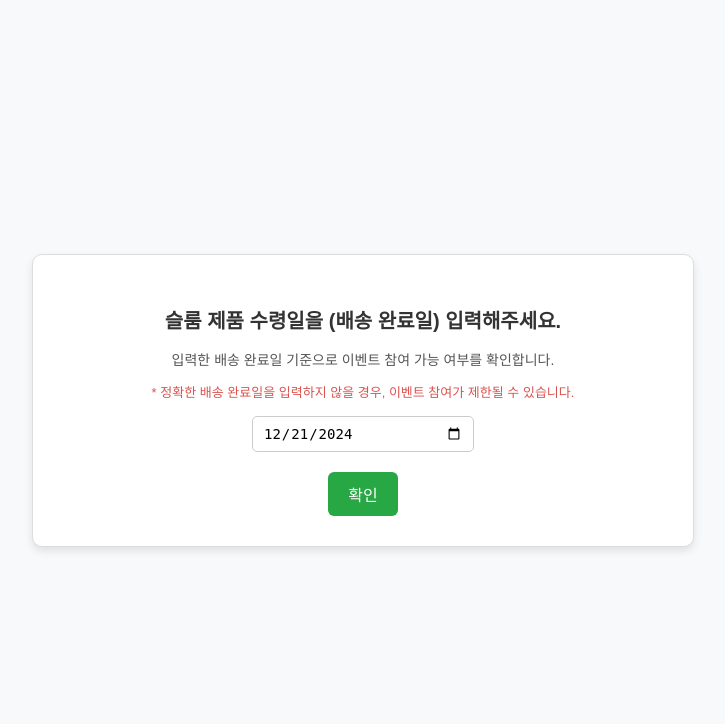
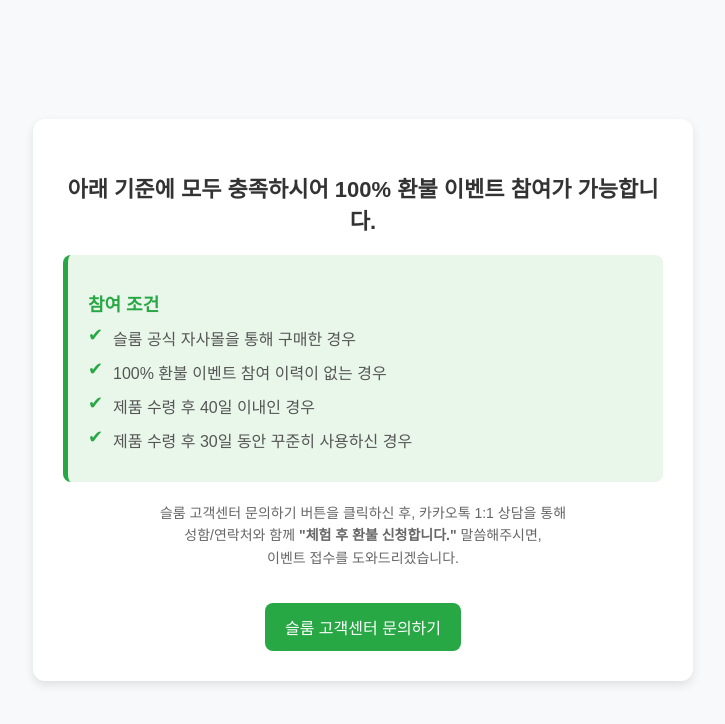
Before and after one commit to sdefgbhnjmj/100_percent_refund_page, a Flask app: page /result in a window 1280 px wide. Shown: the top 724 px of the page, without its empty margins (277-1002 px from the left). Run offline with Flask 2, Linux system fonts and the light colour scheme.

Commit message:
Initial commit

```diff
--- a/templates/result.html
+++ b/templates/result.html
@@ -18,59 +18,73 @@
         .container {
             background-color: white;
             padding: 30px;
-            border: 1px solid #ddd;
-            border-radius: 10px;
+            border: none;
+            border-radius: 12px;
             max-width: 600px;
             width: 100%;
-            box-shadow: 0 4px 8px rgba(0, 0, 0, 0.1);
+            box-shadow: 0 4px 10px rgba(0, 0, 0, 0.1);
             text-align: center;
         }
         .title {
-            font-size: 20px;
+            font-size: 22px;
             font-weight: bold;
             color: #333;
-            margin-bottom: 15px;
+            margin-bottom: 20px;
         }
-        .subtitle {
-            font-size: 14px;
+        .highlight {
+            background-color: #e9f7ea;
+            border-left: 5px solid #28a745;
+            padding: 20px;
+            border-radius: 8px;
+            margin: 20px 0;
+            text-align: left;
+        }
+        .highlight h2 {
+            font-size: 18px;
+            color: #28a745;
+            margin-bottom: 10px;
+            font-weight: bold;
+        }
+        .highlight ul {
+            list-style: none;
+            padding: 0;
+            margin: 0;
+        }
+        .highlight li {
+            font-size: 16px;
             color: #555;
             margin-bottom: 10px;
+            padding-left: 25px;
+            position: relative;
         }
-        .alert {
-            font-size: 13px;
-            color: #d9534f; /* 빨간색 경고 텍스트 */
-            margin-bottom: 15px;
+        .highlight li::before {
+            content: "✔";
+            color: #28a745;
+            position: absolute;
+            left: 0;
+            font-size: 18px;
+            line-height: 1;
         }
-        .date-input {
-            display: flex;
-            justify-content: center;
-            align-items: center;
-            margin-bottom: 20px;
-        }
-        input[type="date"] {
-            width: 200px;
-            padding: 8px 10px;
+        .note {
             font-size: 14px;
-            border: 1px solid #ccc;
-            border-radius: 5px;
-            outline: none;
-            transition: border-color 0.2s ease-in-out;
-        }
-        input[type="date"]:focus {
-            border-color: #28a745; /* 초록색 테두리 */
+            color: #666;
+            margin-top: 20px;
+            line-height: 1.6;
         }
         button {
-            background-color: #28a745; /* 초록색 버튼 */
+            background-color: #28a745;
             color: white;
             border: none;
-            padding: 10px 20px;
+            padding: 12px 20px;
             font-size: 16px;
-            border-radius: 6px;
+            border-radius: 8px;
             cursor: pointer;
-            transition: background-color 0.3s ease-in-out;
+            margin-top: 20px;
+            transition: background-color 0.2s, transform 0.2s;
         }
         button:hover {
             background-color: #218838;
+            transform: translateY(-2px);
         }
         button:focus {
             outline: none;
@@ -79,15 +93,25 @@
 </head>
 <body>
     <div class="container">
-        <p class="title">슬룸 제품 수령일을 (배송 완료일) 입력해주세요.</p>
-        <p class="subtitle">입력한 배송 완료일 기준으로 이벤트 참여 가능 여부를 확인합니다.</p>
-        <p class="alert">* 정확한 배송 완료일을 입력하지 않을 경우, 이벤트 참여가 제한될 수 있습니다.</p>
+        <p class="title">아래 기준에 모두 충족하시어 100% 환불 이벤트 참여가 가능합니다.</p>
 
-        <div class="date-input">
-            <input type="date" id="delivery-date" value="2024-12-21">
+        <div class="highlight">
+            <h2>참여 조건</h2>
+            <ul>
+                <li>슬룸 공식 자사몰을 통해 구매한 경우</li>
+                <li>100% 환불 이벤트 참여 이력이 없는 경우</li>
+                <li>제품 수령 후 40일 이내인 경우</li>
+                <li>제품 수령 후 30일 동안 꾸준히 사용하신 경우</li>
+            </ul>
         </div>
 
-        <button onclick="alert('입력한 날짜가 제출되었습니다!')">확인</button>
+        <p class="note">
+            슬룸 고객센터 문의하기 버튼을 클릭하신 후, 카카오톡 1:1 상담을 통해<br>
+            성함/연락처와 함께 <strong>"체험 후 환불 신청합니다."</strong> 말씀해주시면,<br>
+            이벤트 접수를 도와드리겠습니다.
+        </p>
+
+        <button onclick="window.location.href='http://pf.kakao.com/_hFwPK'">슬룸 고객센터 문의하기</button>
     </div>
 </body>
 </html>
```
